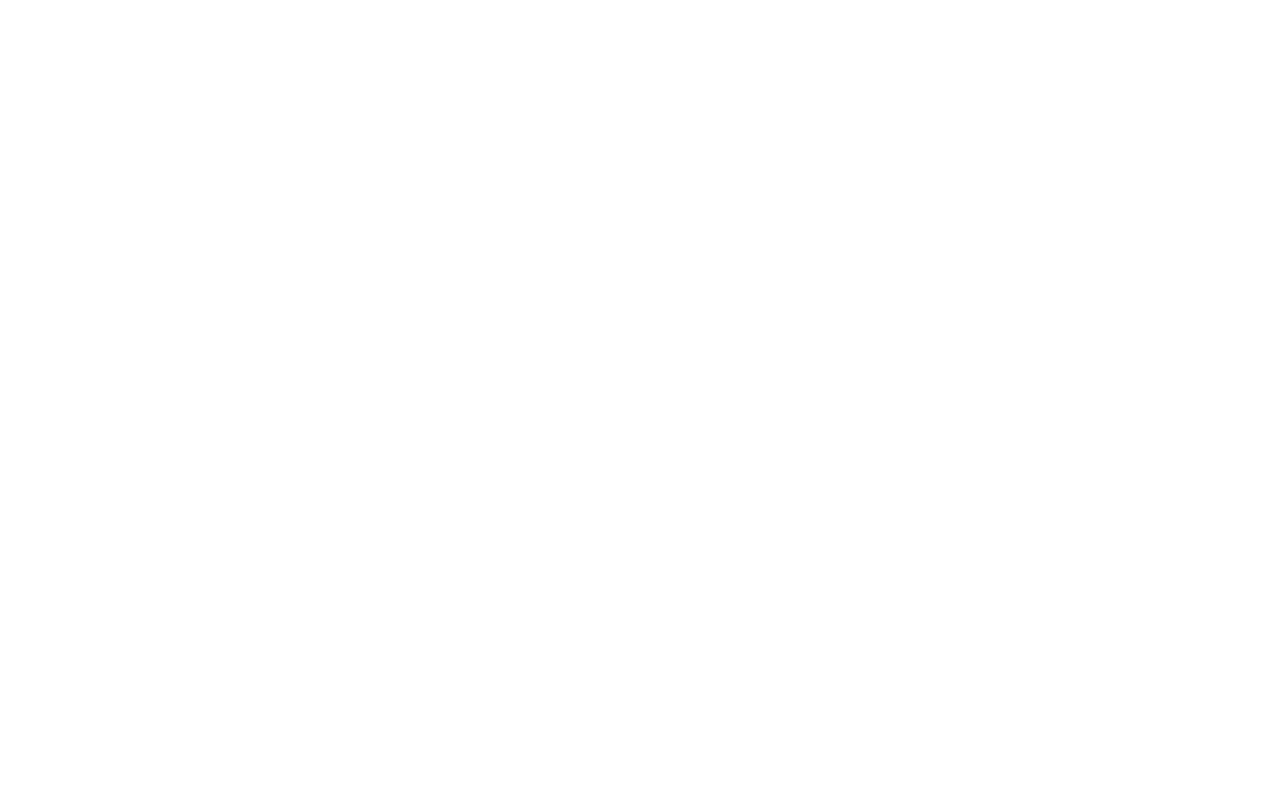
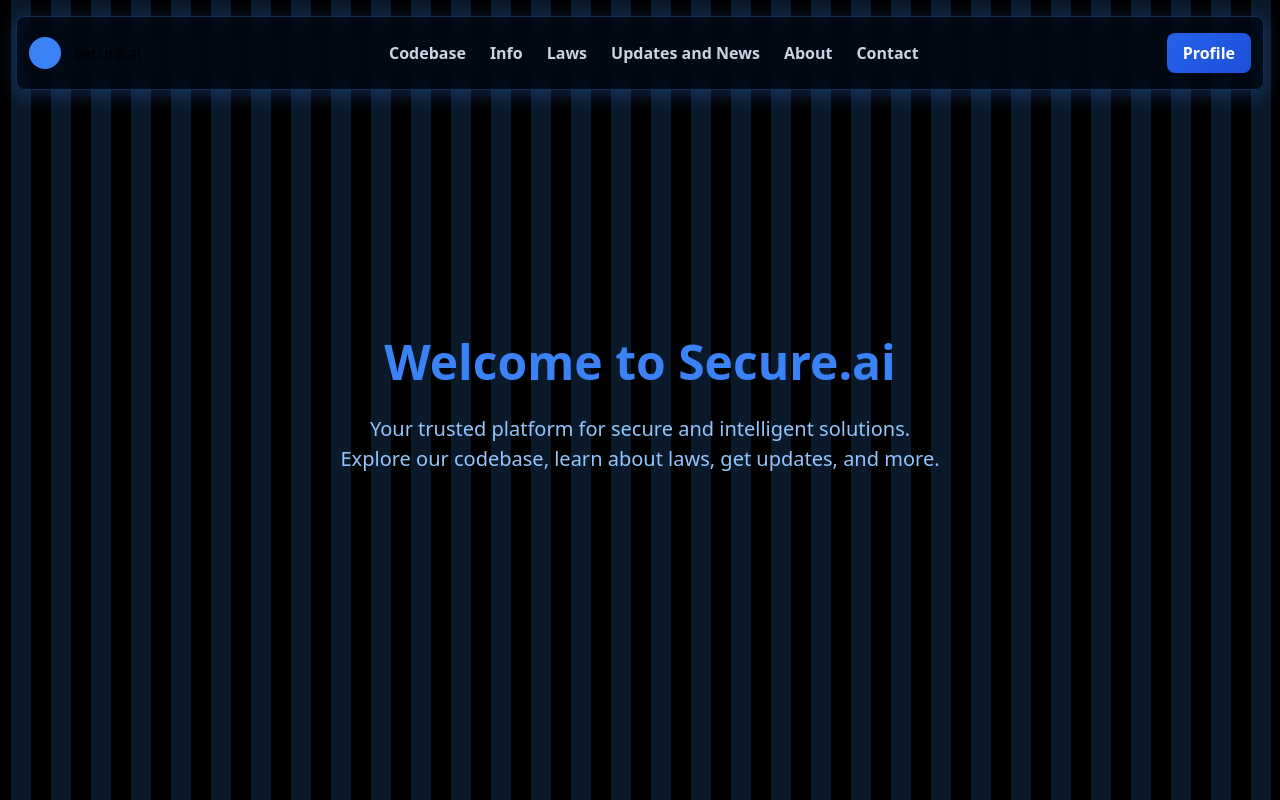
Before and after one commit to Arnav181/Secure.ai, a React (Vite) app in the folder client/: page /landing in a window 1280 px wide. Before the commit this address had no page. Built offline with nearby package versions, Linux system fonts and the light colour scheme.

Commit message:
Landing page added

```diff
--- a/client/src/App.jsx
+++ b/client/src/App.jsx
@@ -2,6 +2,7 @@ import { BrowserRouter as Router, Routes, Route } from "react-router-dom";
 import Navbar from "./components/Navbar.jsx";
 import SignupModule from "./pages/SignUp.jsx";
 import LoginModule from "./pages/Login.jsx";
+import LandingModule from "./pages/Landing.jsx";
 
 function App() {
   return (
@@ -11,9 +12,11 @@ function App() {
         <div>
           {" "}
           <Routes>
-            <Route path="/" element={((<Navbar />), (<SignupModule />))} />
+            <Route path="/" element= {<Navbar/>} />
             <Route path="/signup" element={<SignupModule />} />
             <Route path="/login" element={<LoginModule />} />
+            <Route path="/landing" element={<LandingModule/>} />
+            {/* Add more routes as needed */}
           </Routes>
         </div>
       </div>
--- a/client/src/components/Navbar.jsx
+++ b/client/src/components/Navbar.jsx
@@ -10,12 +10,12 @@ const NavbarWrapper = styled.div`
   width: auto;
   z-index: 1000;
 
-  background-color: rgba(17, 17, 17, 0.6);
+  background-color: rgba(0, 8, 20, 0.6);
   backdrop-filter: blur(12px);
-  border: 1px solid rgba(135, 48, 212, 0.3);
+  border: 1px solid rgba(59, 130, 246, 0.3);
   border-radius: 0.5rem;
   padding: 0.75rem;
-  box-shadow: 0 4px 20px rgba(135, 48, 212, 0.3);
+  box-shadow: 0 4px 20px rgba(59, 130, 246, 0.3);
 
   @media (max-width: 800px) {
     top: 0;
@@ -25,7 +25,7 @@ const NavbarWrapper = styled.div`
     border-radius: 0;
     padding: 0.75rem 1rem;
     border: 0;
-    box-shadow: 0 4px 20px rgba(135, 48, 212, 0.3);
+    box-shadow: 0 4px 20px rgba(59, 130, 246, 0.3);
   }
 `;
 
@@ -47,7 +47,7 @@ const Logo = styled.div`
   .icon {
     width: 2rem;
     height: 2rem;
-    background-color: rgb(135, 48, 212);
+    background-color: #3b82f6;
     border-radius: 75%;
   }
 
@@ -67,14 +67,14 @@ const NavLinks = styled.div`
   }
 
   a {
-    color: #ccc;
+    color: #cbd5e1;
     text-decoration: none;
     font-weight: bold;
     transition: color 0.2s;
     cursor: pointer;
 
     &:hover {
-      color: #a855f7;
+      color: #3b82f6;
     }
   }
 `;
@@ -87,7 +87,7 @@ const CTA = styled.div`
   }
 
   button {
-    background: linear-gradient(to right, #6b21a8, #4c1d95);
+    background: linear-gradient(135deg, #2563eb, #1d4ed8);
     color: white;
     padding: 0.5rem 1rem;
     border-radius: 0.5rem;
@@ -97,14 +97,14 @@ const CTA = styled.div`
     transition: box-shadow 0.2s;
 
     &:hover {
-      box-shadow: 0 0 8px #6b21a8;
+      box-shadow: 0 0 8px #2563eb;
     }
   }
 `;
 
 const MenuToggle = styled.div`
   font-size: 1.5rem;
-  color: #ccc;
+  color: #cbd5e1;
   cursor: pointer;
 
   @media (min-width: 768px) {
@@ -119,7 +119,7 @@ const MobileMenu = styled.div`
   height: 100vh;
   width: 75%;
   max-width: 300px;
-  background-color: #222;
+  background-color: #001d3d;
   padding: 1.5rem 1rem;
   border-radius: 0 0 0 1rem;
   box-shadow: -2px 0 10px rgba(0, 0, 0, 0.5);
@@ -129,19 +129,19 @@ const MobileMenu = styled.div`
 
   a {
     display: block;
-    color: #ccc;
+    color: #cbd5e1;
     margin-bottom: 1rem;
     text-decoration: none;
     font-weight: bold;
 
     &:hover {
-      color: #a855f7;
+      color: #3b82f6;
     }
   }
 
   button {
     width: 100%;
-    background: linear-gradient(to right, #6b21a8, #4c1d95);
+    background: linear-gradient(135deg, #2563eb, #1d4ed8);
     color: white;
     padding: 0.75rem;
     border-radius: 0.5rem;
--- /dev/null
+++ b/client/src/pages/Landing.jsx
@@ -0,0 +1,81 @@
+import React from "react";
+import styled, { keyframes } from "styled-components";
+import Navbar from "../components/Navbar";
+
+const moveBackground = keyframes`
+  0% {
+    background-position: 0 0, 0 0;
+  }
+  100% {
+    background-position: 40px 40px, 40px 40px;
+  }
+`;
+
+const fadeIn = keyframes`
+  from {
+    opacity: 0;
+    transform: translateY(20px);
+  }
+  to {
+    opacity: 1;
+    transform: translateY(0);
+  }
+`;
+
+const Container = styled.div`
+  min-height: 100vh;
+  background-color: #000000;
+  background-image:
+    linear-gradient(90deg, #0a1a2a 50%, #000000 50%),
+    linear-gradient(#0a1a2a 50%, #000000 50%);
+  background-size: 40px 40px;
+  background-position: 0 0, 20px 20px;
+  animation: ${moveBackground} 20s linear infinite;
+  display: flex;
+  flex-direction: column;
+  position: relative;
+  overflow: hidden;
+`;
+
+const ContentWrapper = styled.div`
+  flex: 1;
+  display: flex;
+  flex-direction: column;
+  justify-content: center;
+  align-items: center;
+  text-align: center;
+  z-index: 1;
+  padding: 0 1rem;
+`;
+
+const WelcomeText = styled.h1`
+  color: #3b82f6;
+  font-size: 3rem;
+  font-weight: 700;
+  margin-bottom: 1rem;
+  animation: ${fadeIn} 2s ease forwards;
+`;
+
+const Description = styled.p`
+  color: #93c5fd;
+  font-size: 1.25rem;
+  max-width: 600px;
+  animation: ${fadeIn} 2.5s ease forwards;
+`;
+
+function LandingModule() {
+  return (
+    <Container>
+      <Navbar />
+      <ContentWrapper>
+        <WelcomeText>Welcome to Secure.ai</WelcomeText>
+        <Description>
+          Your trusted platform for secure and intelligent solutions. Explore our
+          codebase, learn about laws, get updates, and more.
+        </Description>
+      </ContentWrapper>
+    </Container>
+  );
+}
+
+export default LandingModule;
```
